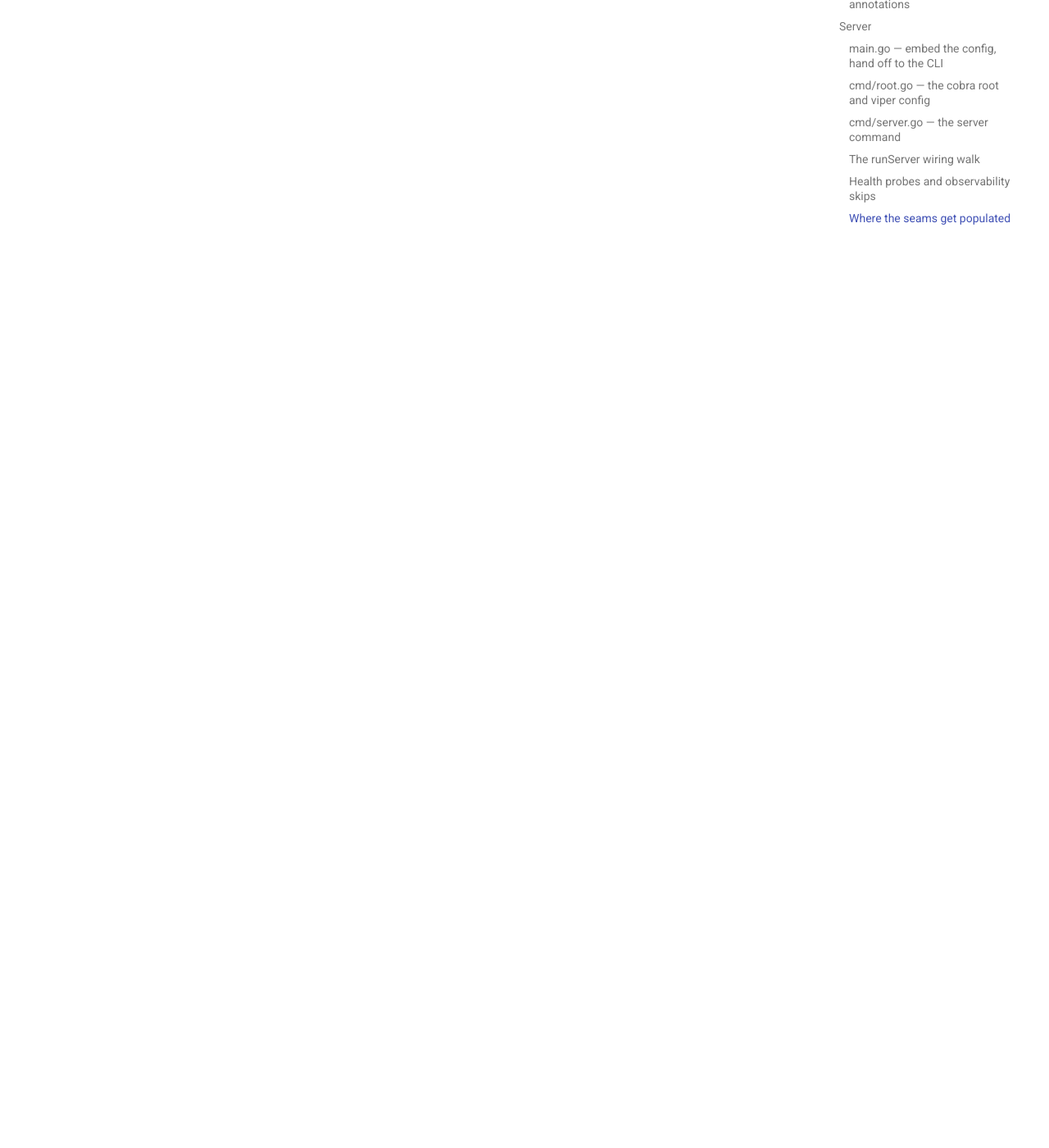
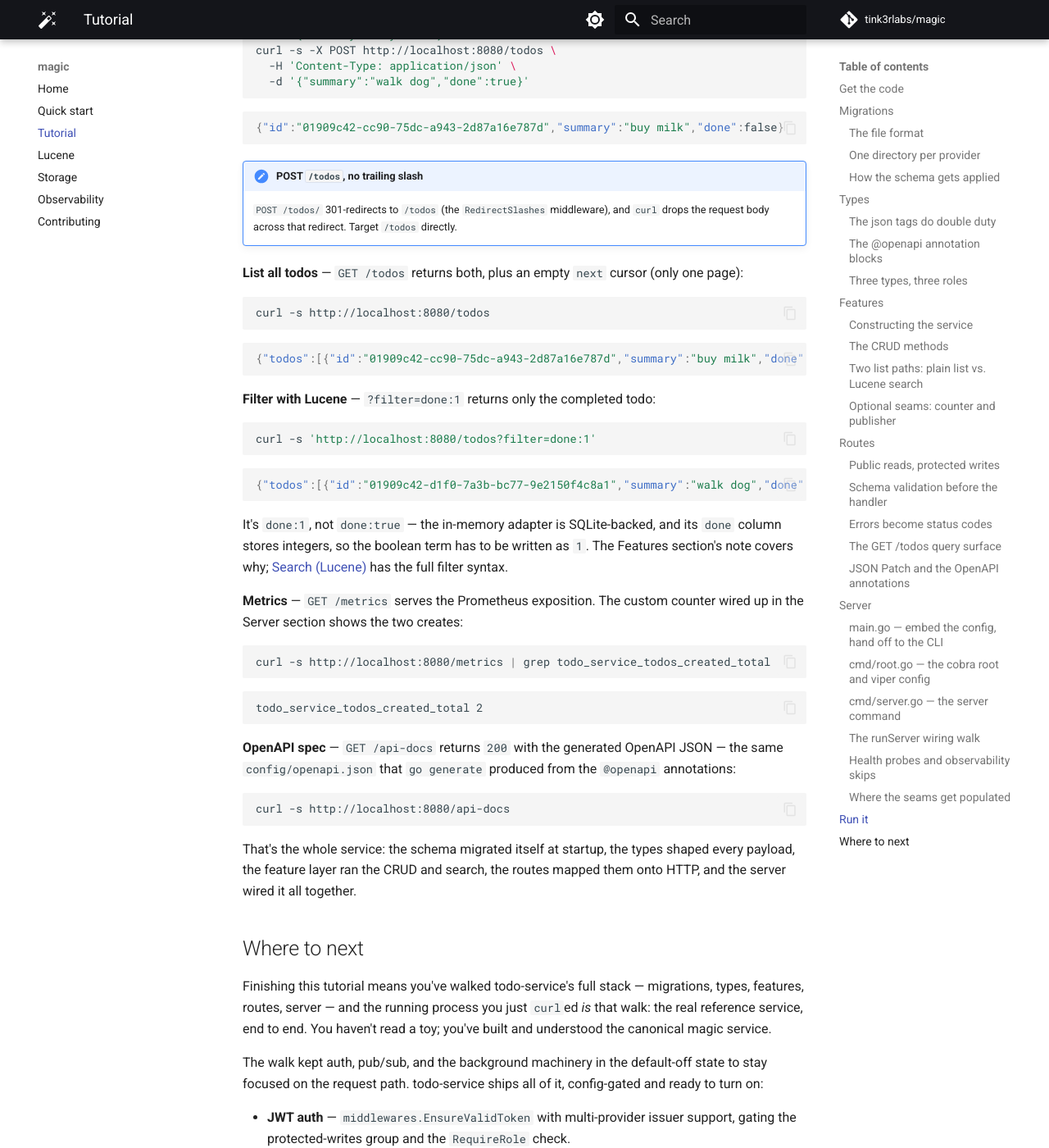
Before and after one commit to tink3rlabs/magic, an MkDocs documentation site: the page built from docs/tutorial.md, in a window 1280 px wide and 1400 px high, scrolled down 31297 px. Shown: the whole window at 82% size. Built offline with MkDocs 1.6.1 and Material for MkDocs 9.7.7, drawn with Linux system fonts in a browser that asks for light colours; comment, search, counter and statistics services are not loaded; the version menu is left out; some of the changed text lies outside the part shown.

Commit message:
docs: add tutorial Run-it and Where-next sections

````diff
--- a/docs/tutorial.md
+++ b/docs/tutorial.md
@@ -1292,3 +1292,108 @@
 This is where the loose ends from the earlier layers get tied off. The `AuthConfig` and `PubSubConfig` structs the Routes section declared but left empty are filled in here from configuration. The `WithCreatedCounter` and `WithPublisher` seams the Features section exposed get their real collaborators — the `todos_created` counter and, when enabled, the SNS publisher — passed down through `initRoutes` and `NewTodoRouter`. The layers are independent; the server is what composes them.
 
 With every layer assembled, the only thing left is to start the service and watch it answer.
+
+## Run it
+
+One build step first: the server fails fast if `config/openapi.json` is missing, so generate it from the type and route annotations:
+
+```bash
+go generate ./...
+```
+
+Then start the service. It defaults to the in-memory storage adapter with auth and pub/sub disabled — no database, no tokens, no AWS credentials:
+
+```bash
+go run . server --config config/development.yaml
+```
+
+In a second shell, exercise it with `curl`.
+
+**Health probes** — both return `204 No Content`:
+
+```bash
+curl -i http://localhost:8080/health/liveness
+curl -i http://localhost:8080/health/readiness
+```
+
+```text
+HTTP/1.1 204 No Content
+```
+
+**Create two todos** — `POST /todos` returns `201` with the created record (note the server-minted UUIDv7 `id`):
+
+```bash
+curl -s -X POST http://localhost:8080/todos \
+  -H 'Content-Type: application/json' \
+  -d '{"summary":"buy milk"}'
+curl -s -X POST http://localhost:8080/todos \
+  -H 'Content-Type: application/json' \
+  -d '{"summary":"walk dog","done":true}'
+```
+
+```json
+{"id":"01909c42-cc90-75dc-a943-2d87a16e787d","summary":"buy milk","done":false}
+```
+
+!!! note "POST `/todos`, no trailing slash"
+    `POST /todos/` 301-redirects to `/todos` (the `RedirectSlashes` middleware), and `curl` drops the request body across that redirect. Target `/todos` directly.
+
+**List all todos** — `GET /todos` returns both, plus an empty `next` cursor (only one page):
+
+```bash
+curl -s http://localhost:8080/todos
+```
+
+```json
+{"todos":[{"id":"01909c42-cc90-75dc-a943-2d87a16e787d","summary":"buy milk","done":false},{"id":"01909c42-d1f0-7a3b-bc77-9e2150f4c8a1","summary":"walk dog","done":true}],"next":""}
+```
+
+**Filter with Lucene** — `?filter=done:1` returns only the completed todo:
+
+```bash
+curl -s 'http://localhost:8080/todos?filter=done:1'
+```
+
+```json
+{"todos":[{"id":"01909c42-d1f0-7a3b-bc77-9e2150f4c8a1","summary":"walk dog","done":true}],"next":""}
+```
+
+It's `done:1`, not `done:true` — the in-memory adapter is SQLite-backed, and its `done` column stores integers, so the boolean term has to be written as `1`. The Features section's note covers why; [Search (Lucene)](lucene.md) has the full filter syntax.
+
+**Metrics** — `GET /metrics` serves the Prometheus exposition. The custom counter wired up in the Server section shows the two creates:
+
+```bash
+curl -s http://localhost:8080/metrics | grep todo_service_todos_created_total
+```
+
+```text
+todo_service_todos_created_total 2
+```
+
+**OpenAPI spec** — `GET /api-docs` returns `200` with the generated OpenAPI JSON — the same `config/openapi.json` that `go generate` produced from the `@openapi` annotations:
+
+```bash
+curl -s http://localhost:8080/api-docs
+```
+
+That's the whole service: the schema migrated itself at startup, the types shaped every payload, the feature layer ran the CRUD and search, the routes mapped them onto HTTP, and the server wired it all together.
+
+## Where to next
+
+Finishing this tutorial means you've walked todo-service's full stack — migrations, types, features, routes, server — and the running process you just `curl`ed *is* that walk: the real reference service, end to end. You haven't read a toy; you've built and understood the canonical magic service.
+
+The walk kept auth, pub/sub, and the background machinery in the default-off state to stay focused on the request path. todo-service ships all of it, config-gated and ready to turn on:
+
+- **JWT auth** — `middlewares.EnsureValidToken` with multi-provider issuer support, gating the protected-writes group and the `RequireRole` check.
+- **SNS pub/sub** — the `WithPublisher` seam, emitting `todo.created` / `todo.updated` events when `pubsub.enabled` is set.
+- **Leadership election + scheduler** — leader election over the storage adapter, with the background `gocron` scheduler running only on the elected replica.
+- **OpenAPI generation** — `build/generate.go` and `openapi-godoc` turning the `@openapi` annotations into the served spec.
+
+Flip the relevant `config/development.yaml` switches and read the corresponding code in [`tink3rlabs/todo-service`](https://github.com/tink3rlabs/todo-service) to see each one in action.
+
+For the cross-cutting concerns this tutorial pointed at along the way:
+
+- [Search (Lucene)](lucene.md) — the full `?filter=` query syntax and the searchable-field rules.
+- [Storage Adapters](storage.md) — the adapter factory and per-adapter configuration.
+- [Observability](observability.md) — metrics, tracing, and the observability config surface.
+- [Contributing](contributing.md) — how to work on magic itself.
````
